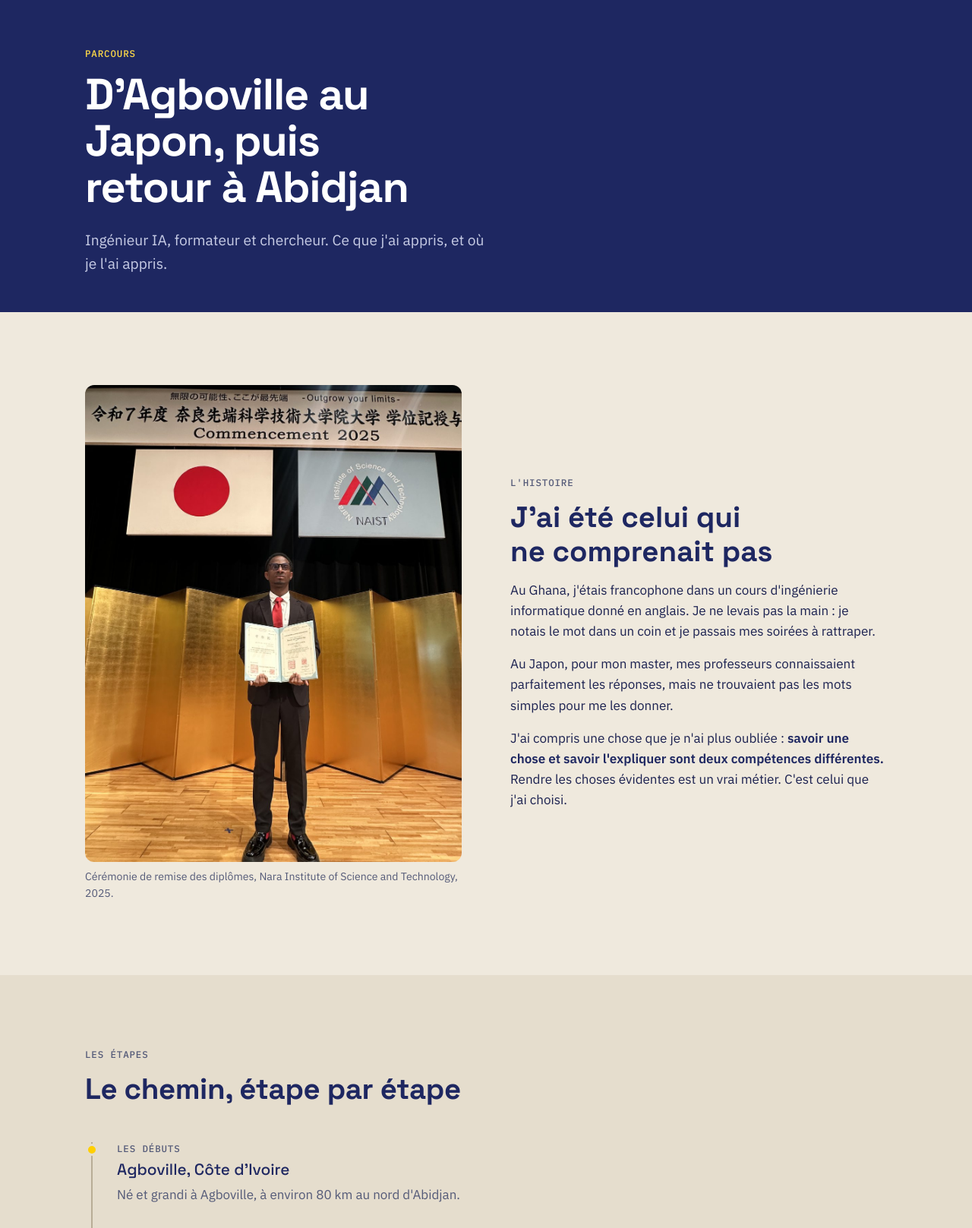
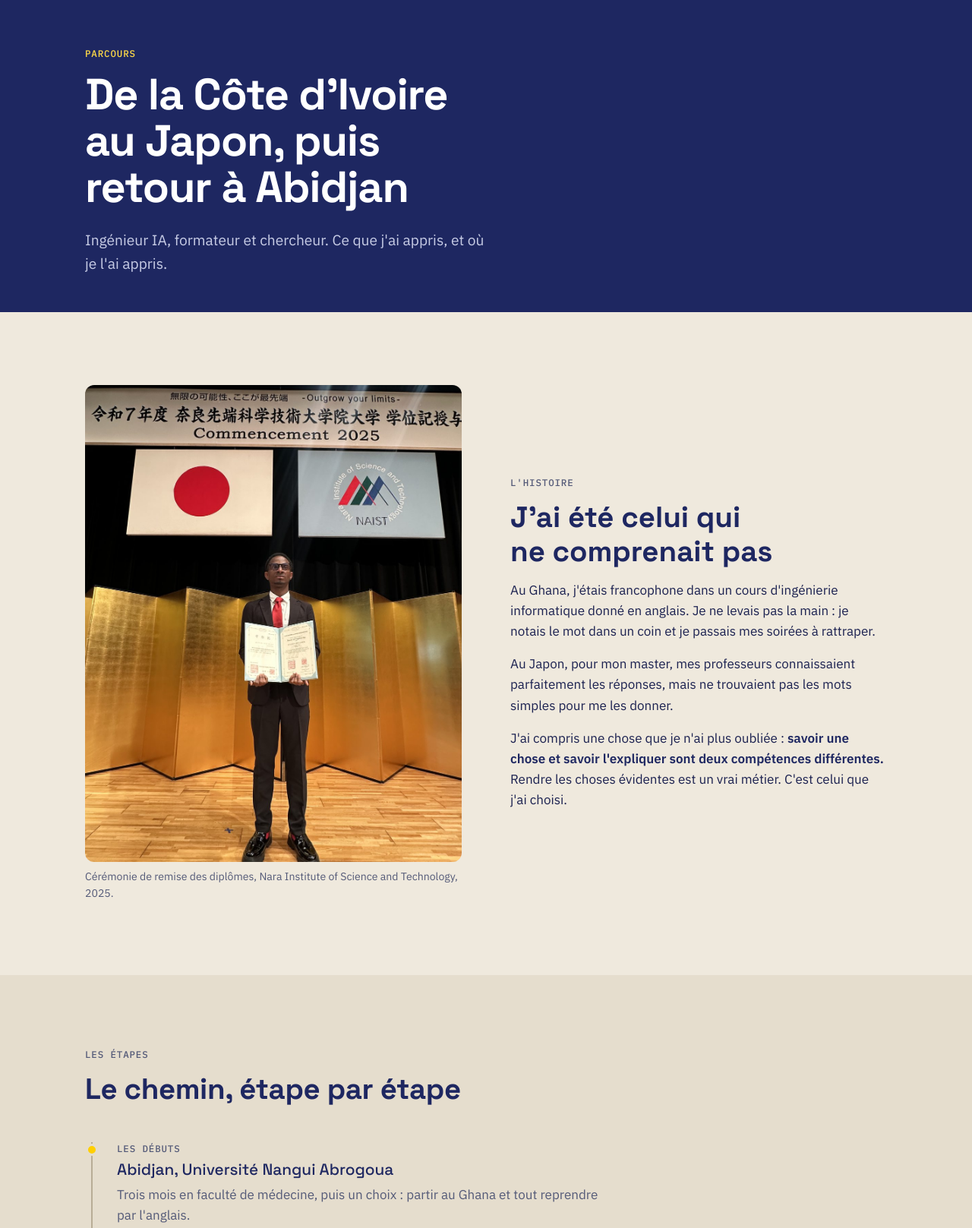
Before and after one commit to Samabena/site-abenasamuel, a plain HTML site: page parcours.html in a window 1280 px wide. Shown: the part 71-1688 px from the top of the page at 76% size. Drawn offline with Linux system fonts and the light colour scheme.

Commit message:
Parcours : départ depuis Abidjan (Université Nangui Abrogoua), sans Agboville
Co-Authored-By: Claude Opus 5.5 <noreply@anthropic.com>

```diff
--- a/parcours.html
+++ b/parcours.html
@@ -4,10 +4,10 @@
 <meta charset="utf-8">
 <meta name="viewport" content="width=device-width, initial-scale=1">
 <title>Parcours · Samuel ABENA, ingénieur IA</title>
-<meta name="description" content="Le parcours de Samuel ABENA : d'Agboville au Ghana, puis au Japon (Master of Engineering, NAIST), aujourd'hui ingénieur IA à Abidjan.">
+<meta name="description" content="Le parcours de Samuel ABENA : de la Côte d'Ivoire au Ghana, puis au Japon (Master of Engineering, NAIST), aujourd'hui ingénieur IA à Abidjan.">
 <meta property="og:type" content="website">
 <meta property="og:title" content="Parcours · Samuel ABENA, ingénieur IA">
-<meta property="og:description" content="Le parcours de Samuel ABENA : d'Agboville au Ghana, puis au Japon (Master of Engineering, NAIST), aujourd'hui ingénieur IA à Abidjan.">
+<meta property="og:description" content="Le parcours de Samuel ABENA : de la Côte d'Ivoire au Ghana, puis au Japon (Master of Engineering, NAIST), aujourd'hui ingénieur IA à Abidjan.">
 <meta property="og:image" content="images/samuel-naist-portrait.jpg">
 <meta property="og:locale" content="fr_FR">
 <meta name="theme-color" content="#1E2761">
@@ -35,7 +35,7 @@
   <div class="conteneur">
     <div>
       <p class="et">Parcours</p>
-      <h1>D'Agboville au Japon, puis retour à Abidjan</h1>
+      <h1>De la Côte d'Ivoire au Japon, puis retour à Abidjan</h1>
       <p class="chapo">Ingénieur IA, formateur et chercheur. Ce que j'ai appris, et où je l'ai appris.</p>
     </div>
   </div>
@@ -64,7 +64,7 @@
       <h2>Le chemin, étape par étape</h2>
     </div>
     <ol class="frise">
-      <li><p class="et">Les débuts</p><h3>Agboville, Côte d'Ivoire</h3><p>Né et grandi à Agboville, à environ 80 km au nord d'Abidjan.</p></li>
+      <li><p class="et">Les débuts</p><h3>Abidjan, Université Nangui Abrogoua</h3><p>Trois mois en faculté de médecine, puis un choix&nbsp;: partir au Ghana et tout reprendre par l'anglais.</p></li>
       <li><p class="et">Ghana</p><h3>L'anglais, le design, puis l'ingénierie</h3><ul><li>Apprentissage de l'anglais au CELPS</li><li>Design graphique et web à l'IPMC</li><li>Licence en ingénierie informatique, Accra Institute of Technology</li><li>Assistant d'enseignement, responsable du club de robotique</li><li>Projet de fin d'études&nbsp;: un appareil portable d'alerte ECG pour les personnes cardiaques</li></ul></li>
       <li><p class="et">Entreprendre</p><h3>Cofondateur de DEAP INNOV</h3><p>Freelance en marketing digital, puis une startup qui aide les entreprises ivoiriennes à grandir en ligne.</p></li>
       <li><p class="et">2023</p><h3>Bourse ABE Initiative de la JICA</h3><p>Lauréat de la bourse de l'agence japonaise de coopération internationale, pour étudier au Japon.</p></li>
```
